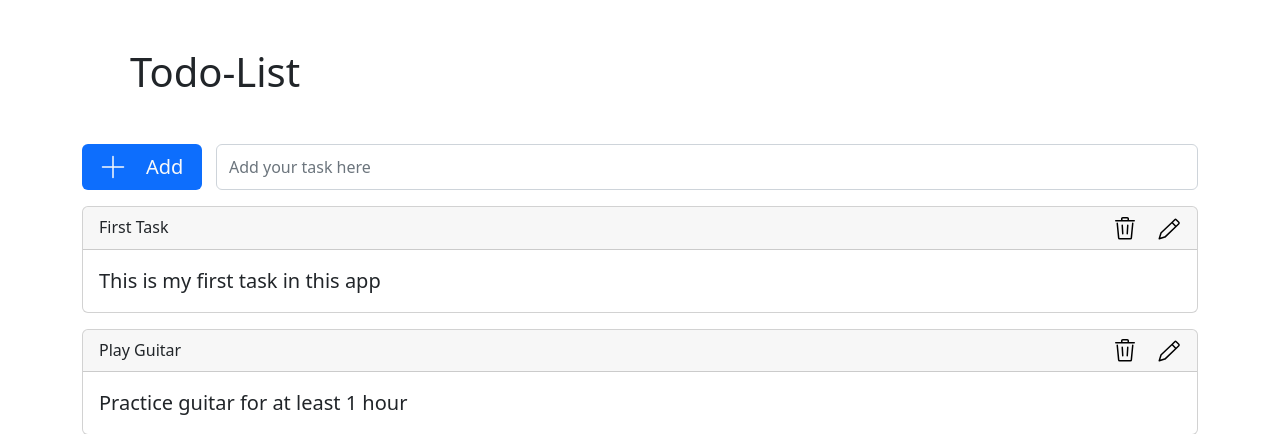
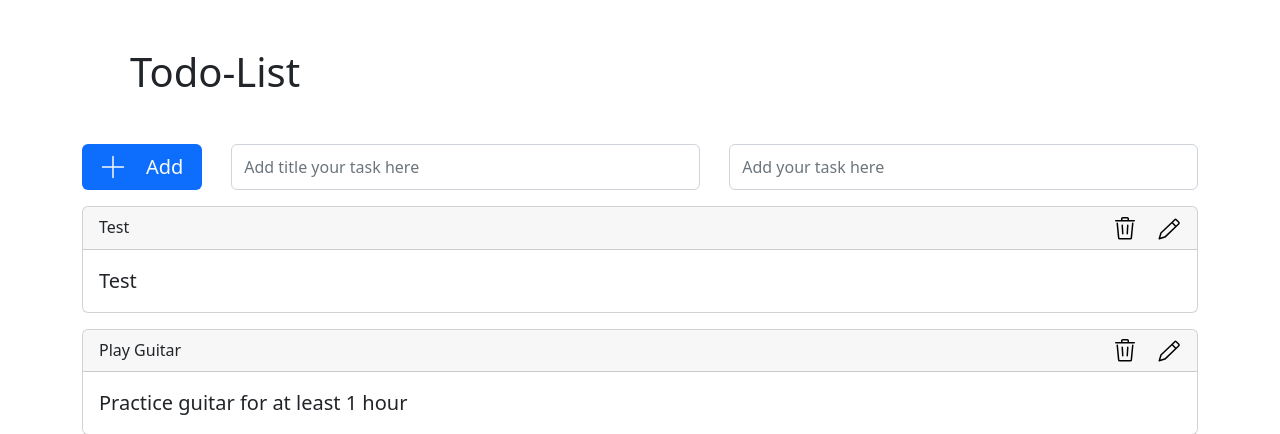
Before and after one commit to AbnerHenri/Todo-Python, a Django app: page / in a window 1280 px wide. Shown: the part 74-508 px from the top of the page. Run offline with Django 4.2, Linux system fonts and the light colour scheme; data comes from the database, SQL or seed files in the repository; both versions use the stored data as it was after the commit.

Commit message:
Feature Add Task

```diff
--- a/Tasks/Static/Js/index.js
+++ b/Tasks/Static/Js/index.js
@@ -1 +1,3 @@
-console.log('Funcionando')
+function RedirectRoute(route){
+    window.location.href = route
+}
--- a/Tasks/Templates/Tasks/Home.html
+++ b/Tasks/Templates/Tasks/Home.html
@@ -15,8 +15,8 @@
 
         <h1 class="m-5">Todo-List</h1>
 
-        <div class="d-flex justify-content-between mb-3">
-            <div class="d-flex align-items-center justify-content-around bg-primary text-light p-2  rounded"
+        <div class="d-flex justify-content-between mb-3" style="text-decoration: none;">
+            <div onclick="RedirectRoute('addTask')" class="d-flex align-items-center justify-content-around bg-primary text-light p-2  rounded"
                 style="width: 120px; height: 80%; font-size: 20px; cursor: pointer;">
                 <svg id="i-plus" xmlns="http://www.w3.org/2000/svg" viewBox="0 0 32 32" width="24" height="24" fill="none"
                     stroke="currentcolor" stroke-linecap="round" stroke-linejoin="round" stroke-width="2">
@@ -26,7 +26,8 @@
                 <div>Add</div>
             </div>
 
-            <input type="text" placeholder="Add your task here" class="form-control" style="width: 88%;"/>
+            <input type="text" placeholder="Add title your task here" class="form-control" style="width: 42%;"/>
+            <input type="text" placeholder="Add your task here" class="form-control" style="width: 42%;" />
         </div>
 
 
--- a/Tasks/urls.py
+++ b/Tasks/urls.py
@@ -3,4 +3,5 @@
 
 urlpatterns = [
     path('', views.TaskList, name='Task-List'),
+    path('addTask', views.AddTask, name='Add-Task')
 ]
--- a/Tasks/views.py
+++ b/Tasks/views.py
@@ -1,9 +1,25 @@
-from django.shortcuts import render
+from django.shortcuts import render, redirect
 
 from .models import Task
+from .forms import TaskForm
 
 # Create your views here.
 
 def TaskList(request):
-    tasks = Task.objects.all()
+    tasks = Task.objects.all().order_by('-created_at')
     return render(request, 'Tasks/home.html', {'tasks' : tasks})
+
+def AddTask(request):
+    if request.method == 'POST':
+        form = TaskForm(request.POST)
+        print(form)
+
+        if form.is_valid():
+            task = form.save(commit=False)
+            task.done = 'doing'
+            task.save()
+            return redirect('/')
+
+    else:
+        form = TaskForm()
+        return render(request, 'tasks/addTask.html', {'forms' : form})
```
Also changed, not shown: Tasks/Templates/Tasks/addTask.html (added, +19 -0 lines), Tasks/forms.py (added, +11 -0 lines), db.sqlite3.
